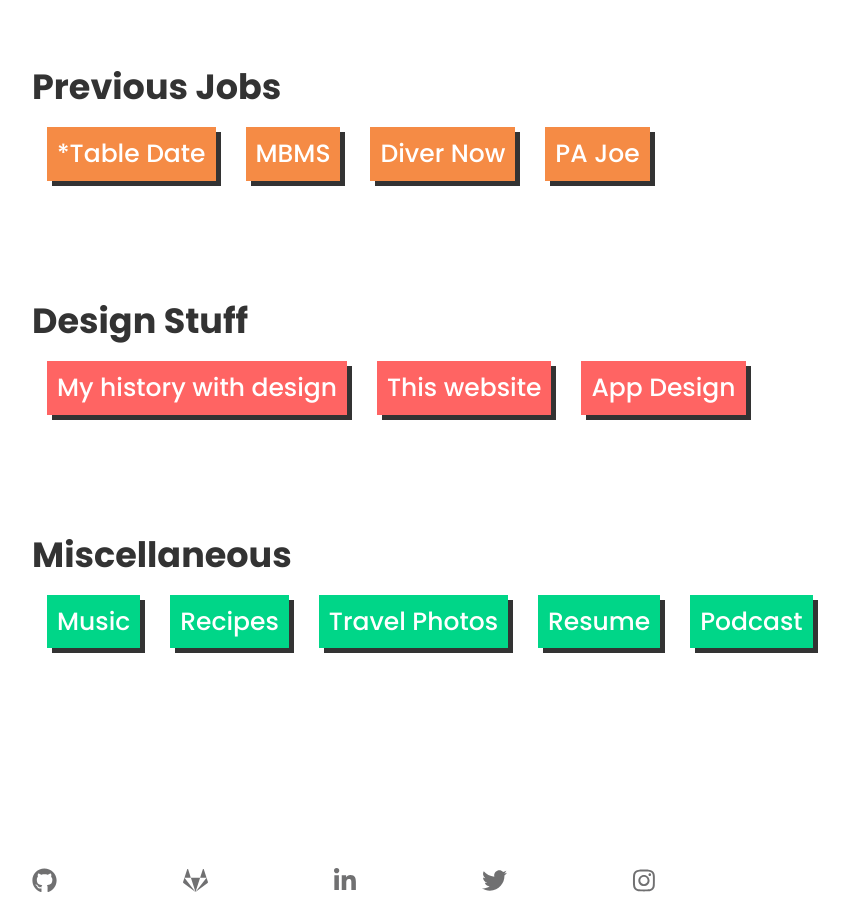
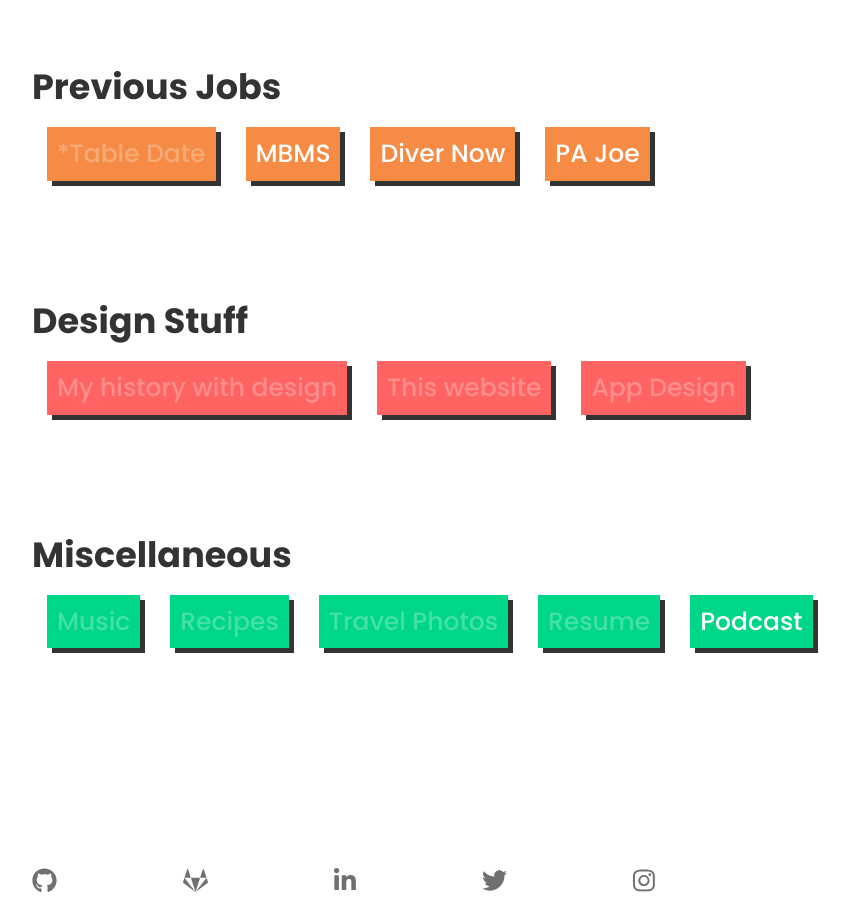
Before and after one commit to charlesHetterich/Personal-Site-Project, a React (Create React App) app: page / in a window 1280 px wide. Shown: the part 1040-1964 px from the top of the page, without its empty margins (158-1007 px from the left). Built offline with nearby package versions, Linux system fonts and the light colour scheme; the HTML template or start-up script is replaced by a standard one.

Commit message:
Link Flags & Diver Now media  - added a gif to empty diver now article  - added LinkFlags type to apply flags to links  - added 'inactive' flag type which makes link look deactivated  - let flags pass through MainLinkSection  - applied inactive flag to sever links from home screen

```diff
--- a/src/Util/Components/Links.tsx
+++ b/src/Util/Components/Links.tsx
@@ -6,7 +6,7 @@ import { Link, withStyles } from "@material-ui/core";
 import { FontAwesomeIcon } from "@fortawesome/react-fontawesome";
 import { faArrowLeft } from "@fortawesome/free-solid-svg-icons";
 
-import { VariantType, LinkType, LinkStyle } from "../Types";
+import { VariantType, LinkType, LinkStyle, LinkFlags } from "../Types";
 
 const _filledLink = withStyles((theme) => ({
   root: {
@@ -50,6 +50,7 @@ export const CustomLink: React.FunctionComponent<{
   color: string;
   linkType: LinkType;
   linkStyle: LinkStyle;
+  flags?: LinkFlags;
 }> = ({
   variant = "body1",
   href,
@@ -58,6 +59,7 @@ export const CustomLink: React.FunctionComponent<{
   color: bgColor,
   linkType,
   linkStyle,
+  flags = [],
   children,
 }) => {
   // Choose custom styling based on link type
@@ -75,6 +77,7 @@ export const CustomLink: React.FunctionComponent<{
       : withStyles((theme) => ({
           root: {
             backgroundColor: bgColor,
+            color: flags.includes("inactive") ? "#ffffff44" : undefined,
           },
         }))(_filledLink);
 
--- a/src/Util/Components/MainLinkSection.tsx
+++ b/src/Util/Components/MainLinkSection.tsx
@@ -2,12 +2,13 @@ import React from "react";
 import { withStyles, Box } from "@material-ui/core";
 import { CustomLink } from "./Links";
 import { SubTitle } from "./Text";
+import { LinkFlags } from "../Types";
 
 // Generates the sub-sections in home page with title & list of links
 export const MainLinkSection: React.FunctionComponent<{
   title: string;
   color: string;
-  content: { text: string; link: string }[];
+  content: { text: string; link: string; flags?: LinkFlags }[];
 }> = ({ title, color, content }) => {
   return (
     <Container>
@@ -22,6 +23,7 @@ export const MainLinkSection: React.FunctionComponent<{
               color={color}
               linkType="internal"
               linkStyle="filled"
+              flags={obj.flags}
             >
               {obj.text}
             </Link>
--- a/src/Util/Types.tsx
+++ b/src/Util/Types.tsx
@@ -18,3 +18,4 @@ export type VariantType =  // comes from material-ui variants
 
 export type LinkType = "external" | "internal" | "download";
 export type LinkStyle = "underline" | "filled";
+export type LinkFlags = "inactive"[];
--- a/src/Views/Diver Now/Diver Now.tsx
+++ b/src/Views/Diver Now/Diver Now.tsx
@@ -1,13 +1,15 @@
 import React from "react";
 import { withStyles, Box } from "@material-ui/core";
 
-import { Body, Header } from "../../Util/Components";
+import { Body, Header, Image } from "../../Util/Components";
+import gif1 from "./Assets/dn1.gif";
 
 export const DiverNow: React.FunctionComponent = () => {
   return (
     <Container>
       <Header title="Diver Now" links={[]} color="#ff6463" />
       <Body>This is Diver Now</Body>
+      <Image src={gif1} displayType="mobile" />
     </Container>
   );
 };
--- a/src/Views/Home.tsx
+++ b/src/Views/Home.tsx
@@ -43,7 +43,7 @@ export function Home() {
         title="Previous Jobs"
         color="#f58b45"
         content={[
-          { text: "*Table Date", link: "#" },
+          { text: "*Table Date", link: "/table-date", flags: ["inactive"] },
           { text: "MBMS", link: "/mbms" },
           { text: "Diver Now", link: "/diver-now" },
           { text: "PA Joe", link: "/pa-joe" },
@@ -53,19 +53,31 @@ export function Home() {
         title="Design Stuff"
         color="#ff6463"
         content={[
-          { text: "My history with design", link: "#" },
-          { text: "This website", link: "#" },
-          { text: "App Design", link: "#" },
+          {
+            text: "My history with design",
+            link: "/my-history-with-design",
+            flags: ["inactive"],
+          },
+          {
+            text: "This website",
+            link: "/this-website",
+            flags: ["inactive"],
+          },
+          { text: "App Design", link: "/app-design", flags: ["inactive"] },
         ]}
       />
       <MainLinkSection
         title="Miscellaneous"
         color="#00d688"
         content={[
-          { text: "Music", link: "#" },
-          { text: "Recipes", link: "#" },
-          { text: "Travel Photos", link: "#" },
-          { text: "Resume", link: "#" },
+          { text: "Music", link: "/music", flags: ["inactive"] },
+          { text: "Recipes", link: "/recipes", flags: ["inactive"] },
+          {
+            text: "Travel Photos",
+            link: "/travel-photos",
+            flags: ["inactive"],
+          },
+          { text: "Resume", link: "/resume", flags: ["inactive"] },
           { text: "Podcast", link: "/podcast" },
         ]}
       />
```
Also changed, not shown: 1 other file (tests, documents, lock files or other folders).
